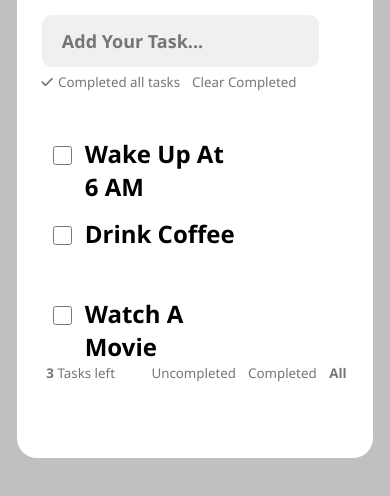
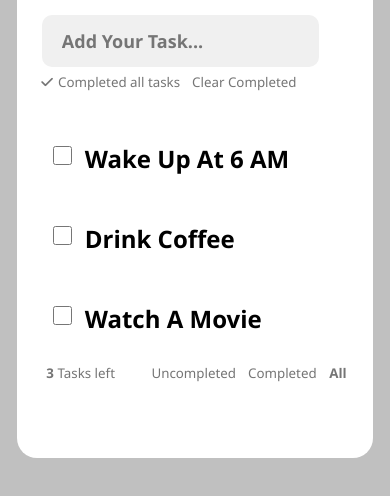
Before and after one commit to vishnubv944/justDoIt, a plain HTML site: page index.html in a window 390 px wide. Shown: the part 110-606 px from the top of the page. Drawn offline with Linux system fonts and the light colour scheme.

Commit message:
fix ui issue in mobile view

```diff
--- a/index.css
+++ b/index.css
@@ -239,8 +239,8 @@ input[type=checkbox]:checked .task {
 
     .task > span{
         margin-left: 10px;
-        margin-top: 19px;
-        width: 150px;
+        margin-top: 24px;
+        /* width: 150px; */
     }
 
     #btn3{
```
